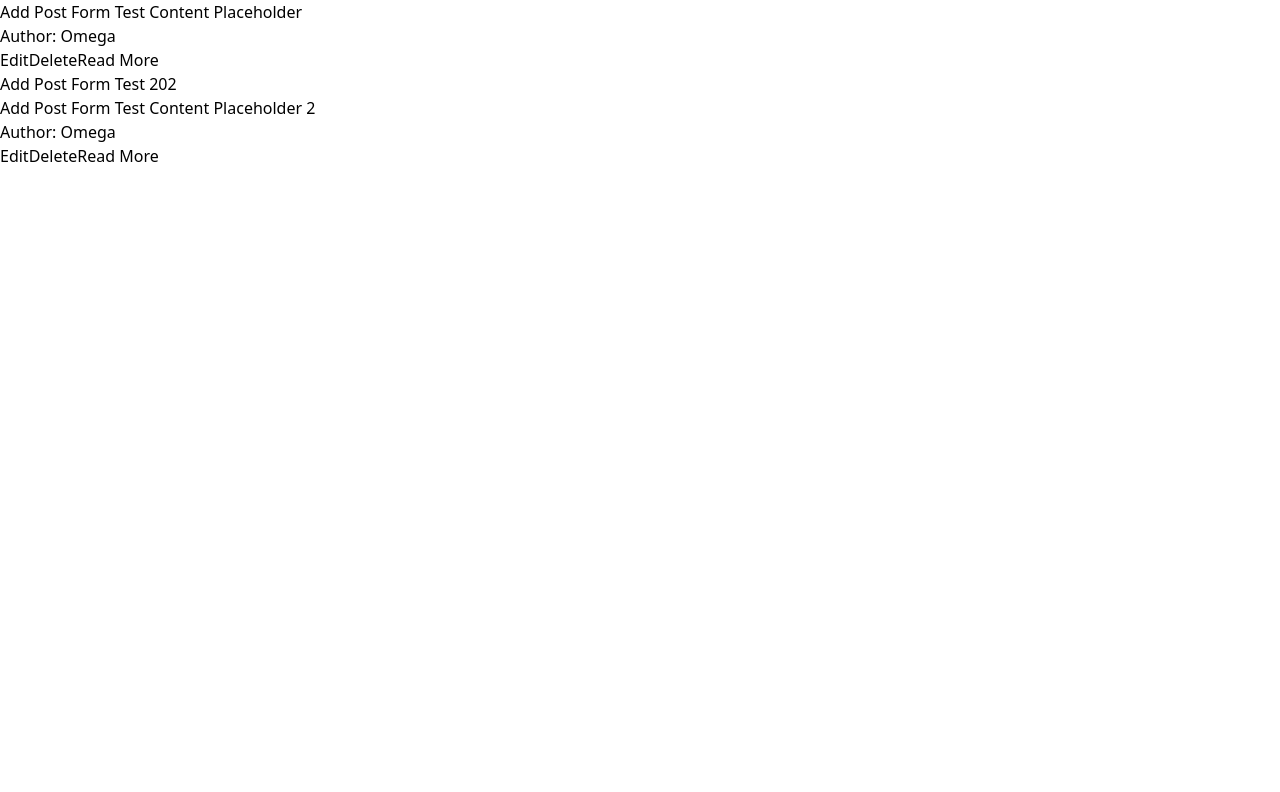
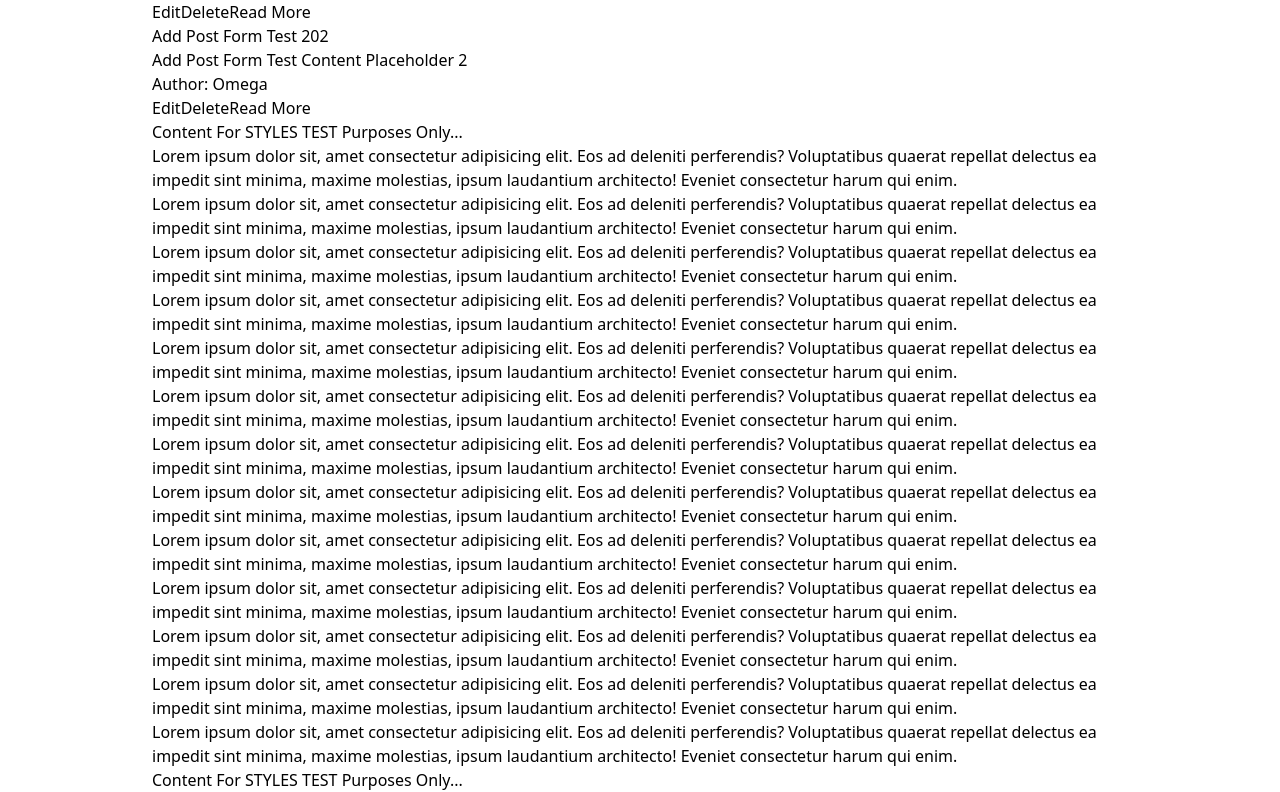
Before and after one commit to MohamedGamal-Dev/react-blog, a React (Vite) app: page / in a window 1280 px wide. Shown: the part 384-1176 px from the top of the page. Before the commit the page ends 800 px from the top, so only its background shows below. Built offline with nearby package versions, Linux system fonts and the light colour scheme; data requests are answered from the project's data file.

Commit message:
Add Initial style structure and theme

```diff
--- a/package.json
+++ b/package.json
@@ -16,12 +16,14 @@
     "nanoid": "^4.0.0",
     "react": "^18.2.0",
     "react-dom": "^18.2.0",
+    "react-icons": "^4.6.0",
     "react-redux": "^8.0.4",
     "react-router-dom": "^6.4.2",
     "redux": "^4.2.0",
     "redux-thunk": "^2.4.1"
   },
   "devDependencies": {
+    "@tailwindcss/typography": "^0.5.7",
     "@types/react": "^18.0.17",
     "@types/react-dom": "^18.0.6",
     "@vitejs/plugin-react": "^2.1.0",
--- a/src/layout/AppLayout.tsx
+++ b/src/layout/AppLayout.tsx
@@ -1,23 +1,23 @@
 import React from 'react';
-import { Link, Outlet } from 'react-router-dom';
+import { Outlet } from 'react-router-dom';
 
-function AppLayout() {
+const AppLayout = () => {
   return (
-    <>
-      <nav>
-        <ul>
-          <li>
-            <Link to="/">HOME</Link>
-          </li>
-          <li>
-            <Link to="/post">New Post</Link>
-          </li>
-        </ul>
-      </nav>
+    <div className="min-h-screen min-w-full">
+      <div className="container mx-auto">
+        {/* {===-> HEADER <-===} */}
 
-      <Outlet />
-    </>
+        {/* {===-> MAIN-BODY <-===} */}
+
+        {/* {===->> MAIN-CONTENT <<-===} */}
+        <Outlet />
+
+        {/* {===->> MAIN-SIDEBAR <<-===} */}
+
+        {/* {===-> FOOTER <-===} */}
+      </div>
+    </div>
   );
-}
+};
 
 export default AppLayout;
--- /dev/null
+++ b/src/pages/ContentForTestStyles.tsx
@@ -0,0 +1,86 @@
+export let DummyLongP = () => {
+  return (
+    <div>
+      {'Content For STYLES TEST Purposes Only...'}
+      <p>
+        Lorem ipsum dolor sit, amet consectetur adipisicing elit. Eos ad
+        deleniti perferendis? Voluptatibus quaerat repellat delectus ea impedit
+        sint minima, maxime molestias, ipsum laudantium architecto! Eveniet
+        consectetur harum qui enim.
+      </p>
+      <p>
+        Lorem ipsum dolor sit, amet consectetur adipisicing elit. Eos ad
+        deleniti perferendis? Voluptatibus quaerat repellat delectus ea impedit
+        sint minima, maxime molestias, ipsum laudantium architecto! Eveniet
+        consectetur harum qui enim.
+      </p>
+      <p>
+        Lorem ipsum dolor sit, amet consectetur adipisicing elit. Eos ad
+        deleniti perferendis? Voluptatibus quaerat repellat delectus ea impedit
+        sint minima, maxime molestias, ipsum laudantium architecto! Eveniet
+        consectetur harum qui enim.
+      </p>
+      <p>
+        Lorem ipsum dolor sit, amet consectetur adipisicing elit. Eos ad
+        deleniti perferendis? Voluptatibus quaerat repellat delectus ea impedit
+        sint minima, maxime molestias, ipsum laudantium architecto! Eveniet
+        consectetur harum qui enim.
+      </p>
+      <p>
+        Lorem ipsum dolor sit, amet consectetur adipisicing elit. Eos ad
+        deleniti perferendis? Voluptatibus quaerat repellat delectus ea impedit
+        sint minima, maxime molestias, ipsum laudantium architecto! Eveniet
+        consectetur harum qui enim.
+      </p>
+      <p>
+        Lorem ipsum dolor sit, amet consectetur adipisicing elit. Eos ad
+        deleniti perferendis? Voluptatibus quaerat repellat delectus ea impedit
+        sint minima, maxime molestias, ipsum laudantium architecto! Eveniet
+        consectetur harum qui enim.
+      </p>
+      <p>
+        Lorem ipsum dolor sit, amet consectetur adipisicing elit. Eos ad
+        deleniti perferendis? Voluptatibus quaerat repellat delectus ea impedit
+        sint minima, maxime molestias, ipsum laudantium architecto! Eveniet
+        consectetur harum qui enim.
+      </p>
+      <p>
+        Lorem ipsum dolor sit, amet consectetur adipisicing elit. Eos ad
+        deleniti perferendis? Voluptatibus quaerat repellat delectus ea impedit
+        sint minima, maxime molestias, ipsum laudantium architecto! Eveniet
+        consectetur harum qui enim.
+      </p>
+      <p>
+        Lorem ipsum dolor sit, amet consectetur adipisicing elit. Eos ad
+        deleniti perferendis? Voluptatibus quaerat repellat delectus ea impedit
+        sint minima, maxime molestias, ipsum laudantium architecto! Eveniet
+        consectetur harum qui enim.
+      </p>
+      <p>
+        Lorem ipsum dolor sit, amet consectetur adipisicing elit. Eos ad
+        deleniti perferendis? Voluptatibus quaerat repellat delectus ea impedit
+        sint minima, maxime molestias, ipsum laudantium architecto! Eveniet
+        consectetur harum qui enim.
+      </p>
+      <p>
+        Lorem ipsum dolor sit, amet consectetur adipisicing elit. Eos ad
+        deleniti perferendis? Voluptatibus quaerat repellat delectus ea impedit
+        sint minima, maxime molestias, ipsum laudantium architecto! Eveniet
+        consectetur harum qui enim.
+      </p>
+      <p>
+        Lorem ipsum dolor sit, amet consectetur adipisicing elit. Eos ad
+        deleniti perferendis? Voluptatibus quaerat repellat delectus ea impedit
+        sint minima, maxime molestias, ipsum laudantium architecto! Eveniet
+        consectetur harum qui enim.
+      </p>
+      <p>
+        Lorem ipsum dolor sit, amet consectetur adipisicing elit. Eos ad
+        deleniti perferendis? Voluptatibus quaerat repellat delectus ea impedit
+        sint minima, maxime molestias, ipsum laudantium architecto! Eveniet
+        consectetur harum qui enim.
+      </p>
+      {'Content For STYLES TEST Purposes Only...'}
+    </div>
+  );
+};
--- a/src/pages/PostsList.tsx
+++ b/src/pages/PostsList.tsx
@@ -3,12 +3,12 @@ import React, { useEffect } from 'react';
 import { useActions } from '../hooks/useActions';
 import { useSelector } from '../hooks/useTypedStore';
 import { PostType } from '../services';
+import { DummyLongP } from './ContentForTestStyles';
 import PostCard from './PostCard';
 
 const PostsList: React.FunctionComponent = () => {
   const { fetchPosts } = useActions();
   const { posts, loading, error } = useSelector((state) => state.posts);
-
 
   useEffect(() => {
     fetchPosts();
@@ -38,6 +38,7 @@ const PostsList: React.FunctionComponent = () => {
     <>
       <h2>Posts List</h2>
       {renderPostsOption()}
+      <DummyLongP />
     </>
   );
 };
--- a/tailwind.config.cjs
+++ b/tailwind.config.cjs
@@ -2,7 +2,30 @@
 module.exports = {
   content: ['./index.html', './src/**/*.{js,ts,jsx,tsx}'],
   theme: {
-    extend: {},
+    screens: {
+      sm: '480px',
+      md: '768px',
+      lg: '976px',
+      xl: '1280',
+      '2xl': '1440px',
+    },
+    extend: {
+      colors: {
+        mgLight: {
+          primary: '#E76E50',
+          secondary: '#F4A462',
+          accent: '#274754',
+          neutral: '#1D1E25',
+          'base-100': '#FCECE9',
+          info: '#277CA0',
+          success: '#2A9D90',
+          warning: '#E8C468',
+          error: '#E71D34',
+        },
+        neutralDrkBB: 'hsl(204, 100%, 5%)',
+        primaryDarker: 'hsl(12, 88%, 59%)',
+      },
+    },
   },
   plugins: [],
 };
```
Also changed, not shown: 1 other file (tests, documents, lock files or other folders).
